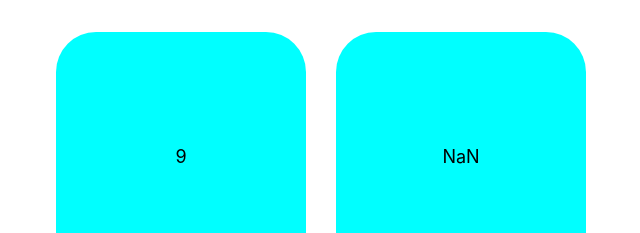
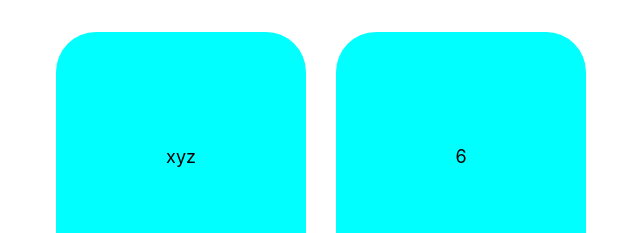
Before and after one commit to KReeDo47/Vue3Exercises, a Vue app in the folder Vue3Exercises/: page / in a window 1280 px wide. Shown: the top 233 px of the page, without its empty margins (334-974 px from the left). Built offline with nearby package versions, Linux system fonts and the light colour scheme.

Commit message:
exercise_7

```diff
--- a/Vue3Exercises/src/App.vue
+++ b/Vue3Exercises/src/App.vue
@@ -2,10 +2,8 @@
   export default {
     data() {
       return {
-       num: 5,
-       num: 1,
-       num: 2,
-       num: 3,
+       arr1: ["x", "y", "z"],
+       arr2: [1, 2, 3],
       }
     }
   }
@@ -14,10 +12,12 @@
 <template>
   <div class="body">
     <div class="main">
-      <p>{{ num ** 2 }}</p>
+      <p>{{ arr1[0] }}</p>
+      <p>{{ arr1[1] }}</p>
+      <p>{{ arr1[2] }}</p>
     </div>
     <div class="main">
-      <p>{{ num1 + num2 + num3 }}</p>
+      <p>{{ arr2[0] + arr2[1] + arr2[2] }}</p>
     </div>
   </div>
 </template>
```
